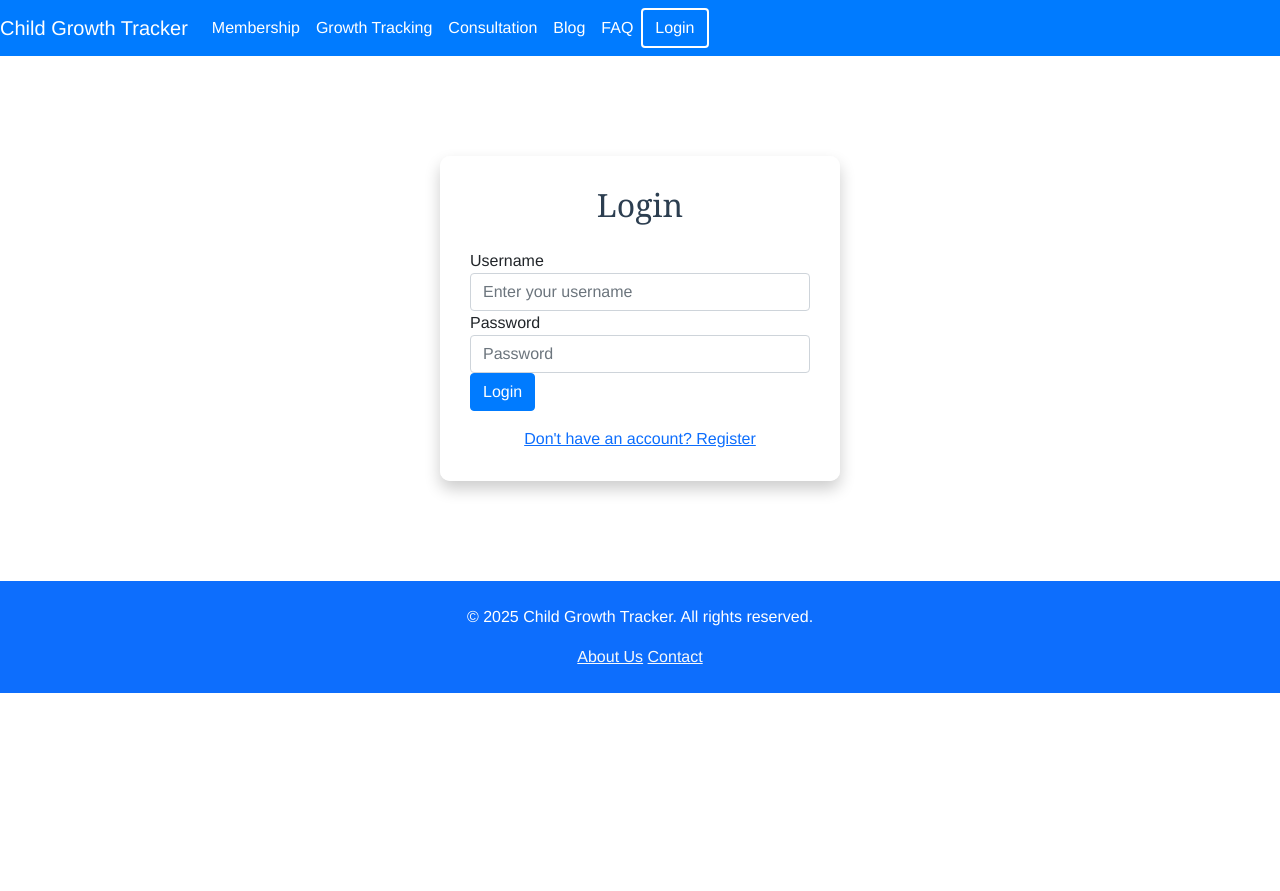
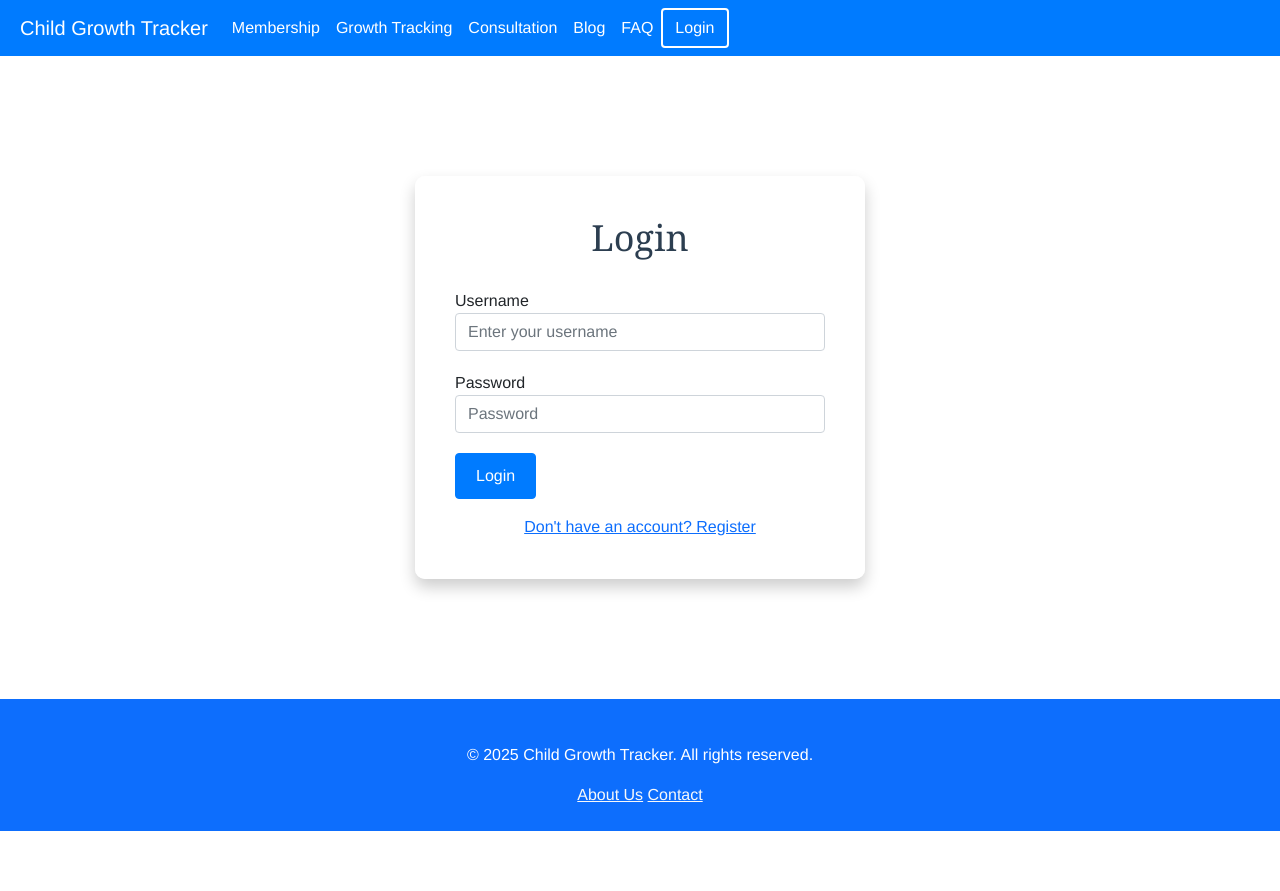
Before and after one commit to anhkhoa0812/ChildGrowthSystem_FE, an ASP.NET Core app: page /Login in a window 1280 px wide. Before the commit the page ends 800 px from the top, so only its background shows below. Run offline with ASP.NET Core 8, Linux system fonts and the light colour scheme; some libraries are stand-ins or nearby versions.

Commit message:
fix: better magin and padding

```diff
--- a/ChildGrowth.WebPage/Pages/Login.cshtml
+++ b/ChildGrowth.WebPage/Pages/Login.cshtml
@@ -13,32 +13,41 @@ ViewData["Title"] = "Login - Child Growth Tracker";
     .login-container {
         background: rgba(255, 255, 255, 0.95);
         border-radius: 10px;
-        padding: 30px;
-        max-width: 400px;
-        margin: 100px auto;
+        padding: 40px; /* Increased padding */
+        max-width: 450px; /* Increased max-width */
+        margin: 120px auto; /* Increased margin */
         box-shadow: 0 8px 16px rgba(0,0,0,0.2);
     }
 
     .login-header {
         text-align: center;
-        margin-bottom: 25px;
+        margin-bottom: 30px; /* Increased margin-bottom */
     }
 
     .login-header h1 {
         font-family: 'Georgia', serif;
         color: #2c3e50;
-        font-size: 32px;
-        margin-bottom: 10px;
+        font-size: 36px; /* Increased font-size */
+        margin-bottom: 15px; /* Increased margin-bottom */
+    }
+
+    .form-group {
+        margin-bottom: 20px; /* Added margin-bottom for form groups */
     }
 
     .btn-primary {
         background-color: #007bff;
         border-color: #007bff;
+        padding: 10px 20px; /* Increased padding */
     }
 
     .btn-primary:hover {
         background-color: #0056b3;
         border-color: #0056b3;
+    }
+
+    .text-center {
+        margin-top: 20px; /* Increased margin-top */
     }
 </style>
 
--- a/ChildGrowth.WebPage/Pages/Shared/_Layout.cshtml
+++ b/ChildGrowth.WebPage/Pages/Shared/_Layout.cshtml
@@ -88,7 +88,7 @@
 <body>
 <!-- NAVBAR -->
 <nav class="navbar navbar-expand-lg navbar-primary bg-primary">
-    <a class="navbar-brand text-white" asp-page="/Index">Child Growth Tracker</a>
+    <a style="margin-left: 20px" class="navbar-brand text-white" asp-page="/Index">Child Growth Tracker</a>
     <button class="navbar-toggler" type="button" data-toggle="collapse" data-target="#navbarContent"
             aria-controls="navbarContent" aria-expanded="false" aria-label="Toggle navigation">
         <span class="navbar-toggler-icon"></span>
```
